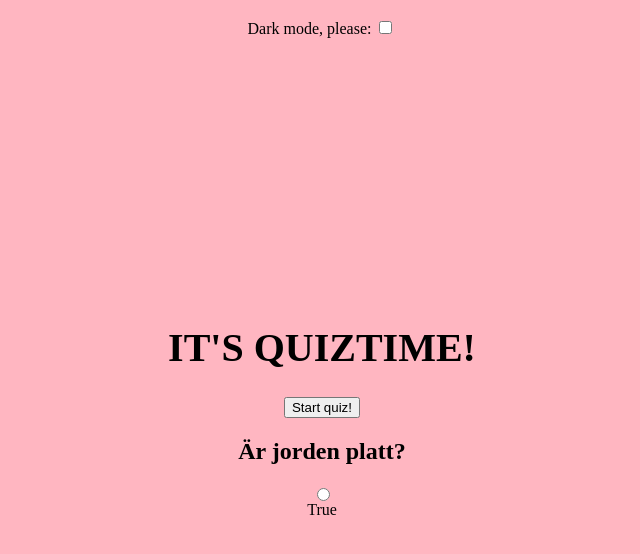
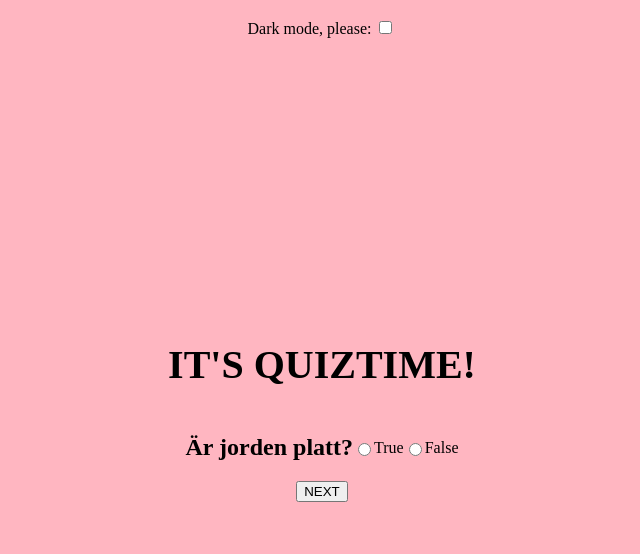
Before and after one commit to Juliaselmas/quiz, a plain HTML site: page index.html in a window 1280 px wide. Both pictures are taken after a click on the button "Start quiz!". Shown: the whole page, without its empty margins (326-966 px from the left). Drawn offline with Linux system fonts and the light colour scheme.

Commit message:
added function to start button

```diff
--- a/script.js
+++ b/script.js
@@ -9,6 +9,7 @@ let questions = [
 let darkModeBtn = document.querySelector("#darkMode");
 let startBtn = document.querySelector("#startButton");
 let quizQuestion = document.querySelector("#question-container");
+//let quizQuestion = document.getElementById("question-container");
 
 darkModeBtn.addEventListener("change", () => {
     document.body.classList.toggle("dark", darkModeBtn.checked);
@@ -30,19 +31,38 @@ function createQuestion(question) {
     let newAnswerBtn1 = document.createElement("input");
     newAnswerBtn1.type = "radio";
     newAnswerBtn1.name = "options";
-    //obs! kolla så att answerbtn2 inte får samma
-    newAnswerBtn1.id = `radio${question.id}`;
+    //obs! kolla så att answerbtn2 inte får samma id
+    newAnswerBtn1.id = `radio${question.id}-1`;
 
     let newAnswerLabel1 = document.createElement("label");
     newAnswerLabel1.innerHTML = "True";
     newAnswerLabel1.setAttribute("for", newAnswerBtn1.id);
-    document.body.append(newQuestion,newAnswerBtn1,newAnswerLabel1)
-}
+
+    let newAnswerBtn2 = document.createElement("input");
+    newAnswerBtn2.type = "radio";
+    newAnswerBtn2.name = "options";
+    newAnswerBtn2.id = `radio${question.id}-2`;
+
+    let newAnswerLabel2 = document.createElement("label");
+    newAnswerLabel2.innerHTML = "False";
+    newAnswerLabel2.setAttribute("for", newAnswerBtn2.id);
+
+    newQuestionContainer.appendChild(newQuestion);
+    newQuestionContainer.appendChild(newAnswerBtn1);
+    newQuestionContainer.appendChild(newAnswerLabel1);
+    newQuestionContainer.appendChild(newAnswerBtn2);
+    newQuestionContainer.appendChild(newAnswerLabel2);
+
+    return newQuestionContainer;
+};
 
 
 //funktion för att starta quizet
 startBtn.addEventListener("click", () => {
     questions.forEach((question) => {
-        createQuestion(question)
-    })
+        let quizElement = createQuestion(question);
+        quizQuestion.append(quizElement);
+    });
+
+    startBtn.innerText = "NEXT";
 });
--- a/style.scss
+++ b/style.scss
@@ -51,3 +51,14 @@ h1 {
 .question {
     font-family: $fontText;
 }
+
+.newQuestionContainer {
+    display: flex;
+    flex-direction: row;
+    justify-content: center;
+    align-items: center;
+
+    h2 {
+        display: block;
+    }
+}
```
Also changed, not shown: style.css, 1 other file.
